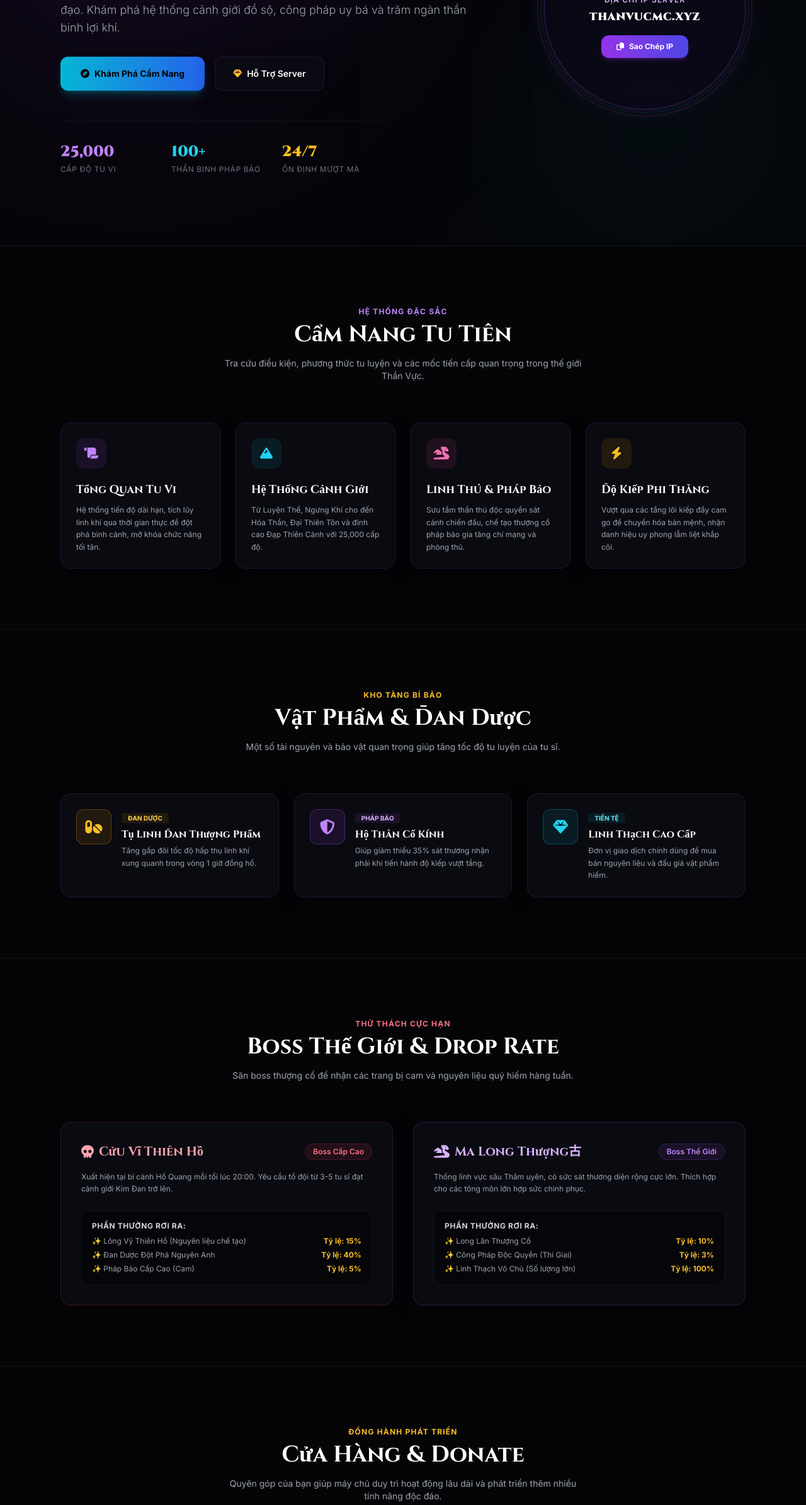
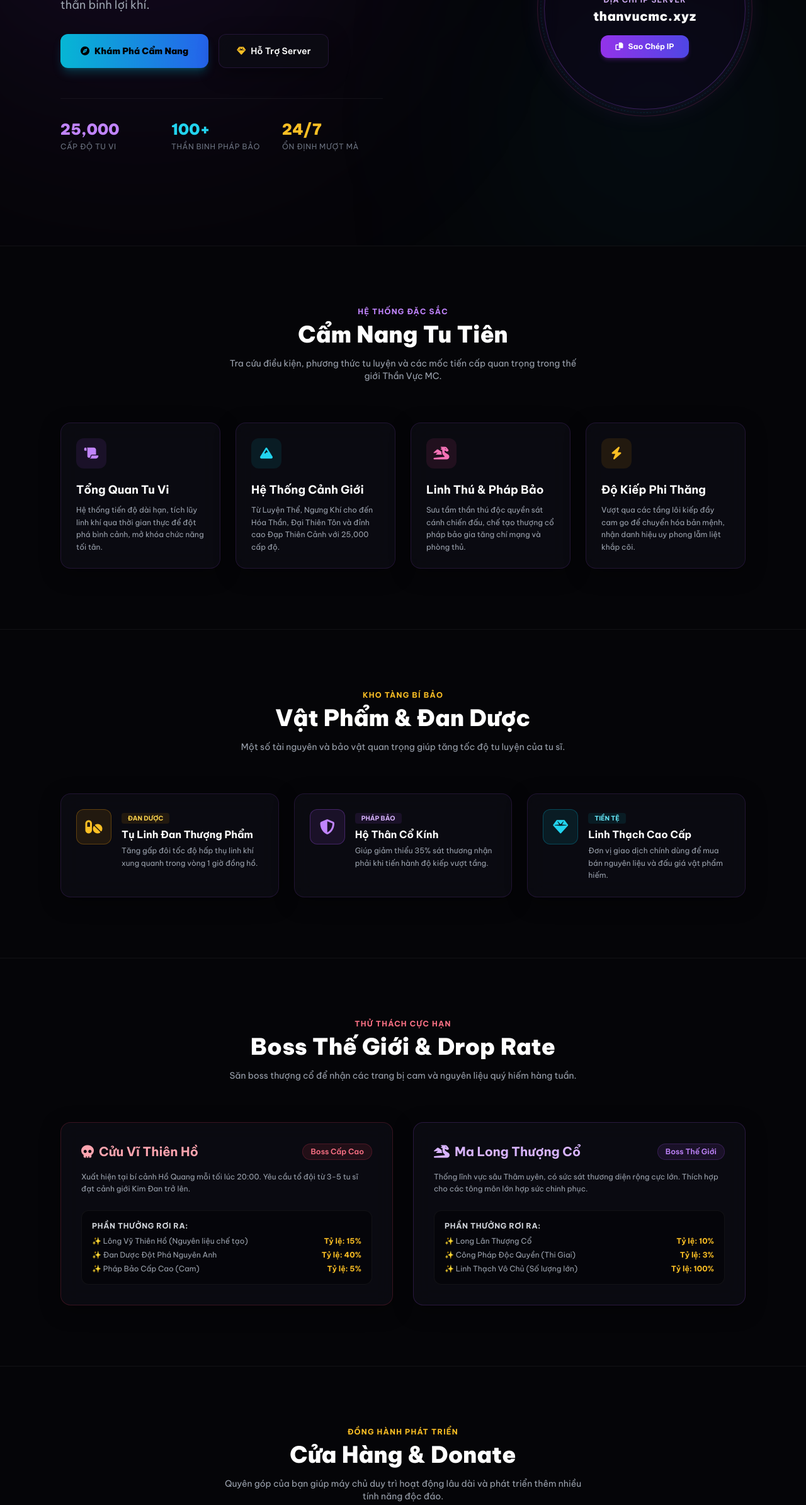
Before and after one commit to lowlamlop-droid/thanvucmc.github.io, a plain HTML site: page index.html in a window 1280 px wide. Shown: the part 410-2800 px from the top of the page at 63% size. Drawn offline with nearby package versions, Linux system fonts and the light colour scheme.

Commit message:
Update index.html

```diff
--- a/index.html
+++ b/index.html
@@ -6,10 +6,9 @@
     <title>Thần Vực MC - Minecraft Tu Tiên</title>
     <script src="https://cdn.tailwindcss.com"></script>
     <link rel="stylesheet" href="https://cdnjs.cloudflare.com/ajax/libs/font-awesome/6.4.0/css/all.min.css">
-    <link href="https://fonts.googleapis.com/css2?family=Cinzel:wght@600;700;900&family=Inter:wght@300;400;500;600;700&display=swap" rel="stylesheet">
+    <link href="https://fonts.googleapis.com/css2?family=Be+Vietnam+Pro:wght@400;500;600;700;900&display=swap" rel="stylesheet">
     <style>
-        body { font-family: 'Inter', sans-serif; background-color: #050508; color: #d1d5db; overflow-x: hidden; }
-        .title-font { font-family: 'Cinzel', serif; }
+        body { font-family: 'Be Vietnam Pro', sans-serif; background-color: #050508; color: #d1d5db; overflow-x: hidden; }
         .glass-card { background: rgba(13, 13, 20, 0.75); backdrop-filter: blur(16px); border: 1px solid rgba(168, 85, 247, 0.15); box-shadow: 0 8px 32px 0 rgba(0, 0, 0, 0.37); }
         .glass-card:hover { border-color: rgba(168, 85, 247, 0.4); box-shadow: 0 8px 32px 0 rgba(168, 85, 247, 0.15); }
         .glow-text { text-shadow: 0 0 25px rgba(168, 85, 247, 0.6); }
@@ -26,9 +25,9 @@
     <!-- Header / Navbar -->
     <header class="fixed top-0 left-0 w-full z-50 bg-[#050508]/85 backdrop-blur-xl border-b border-purple-500/10 px-6 lg:px-16 py-4 flex justify-between items-center transition-all duration-300">
         <div class="flex items-center gap-3">
-            <img src="logo.png" alt="Thần Vực Logo" class="w-10 h-10 rounded-xl object-cover border border-purple-400/30 shadow-lg shadow-purple-900/50">
-            <span class="title-font text-2xl font-black bg-gradient-to-r from-purple-400 via-pink-400 to-amber-300 bg-clip-text text-transparent tracking-wider">
-                THẦN VỰC
+            <img src="logo.png" alt="Thần Vực MC Logo" class="w-10 h-10 rounded-xl object-cover border border-purple-400/30 shadow-lg shadow-purple-900/50">
+            <span class="text-2xl font-black bg-gradient-to-r from-purple-400 via-pink-400 to-amber-300 bg-clip-text text-transparent tracking-wider">
+                THẦN VỰC MC
             </span>
         </div>
 
@@ -57,8 +56,8 @@
             <span class="inline-flex items-center gap-2 bg-purple-500/10 text-purple-300 px-4 py-1.5 rounded-full text-xs font-semibold uppercase tracking-widest mb-6 border border-purple-500/25 shadow-inner">
                 <span class="w-2 h-2 rounded-full bg-emerald-400 animate-pulse"></span> Server Minecraft Tu Tiên Thế Hệ Mới
             </span>
-            <h1 class="title-font text-5xl lg:text-7xl font-black tracking-tight mb-6 text-white glow-text">
-                THẦN VỰC <span class="bg-gradient-to-r from-purple-400 to-pink-500 bg-clip-text text-transparent">NETWORK</span>
+            <h1 class="text-5xl lg:text-7xl font-black tracking-tight mb-6 text-white glow-text">
+                THẦN VỰC <span class="bg-gradient-to-r from-purple-400 to-pink-500 bg-clip-text text-transparent">MC</span>
             </h1>
             <p class="text-gray-400 text-base lg:text-lg mb-8 leading-relaxed font-light">
                 Hành trình nghịch thiên cải mệnh, từ phàm nhân vô danh bước lên đỉnh cao đại đạo. Khám phá hệ thống cảnh giới đồ sộ, công pháp uy bá và trăm ngàn thần binh lợi khí.
@@ -75,15 +74,15 @@
             <!-- Quick Stats Bar -->
             <div class="grid grid-cols-3 gap-4 mt-12 pt-8 border-t border-white/5 max-w-lg">
                 <div>
-                    <p class="text-2xl font-black title-font text-purple-400">25,000</p>
+                    <p class="text-2xl font-black text-purple-400">25,000</p>
                     <p class="text-xs text-gray-500 uppercase tracking-wider mt-1">Cấp Độ Tu Vi</p>
                 </div>
                 <div>
-                    <p class="text-2xl font-black title-font text-cyan-400">100+</p>
+                    <p class="text-2xl font-black text-cyan-400">100+</p>
                     <p class="text-xs text-gray-500 uppercase tracking-wider mt-1">Thần Binh Pháp Bảo</p>
                 </div>
                 <div>
-                    <p class="text-2xl font-black title-font text-amber-400">24/7</p>
+                    <p class="text-2xl font-black text-amber-400">24/7</p>
                     <p class="text-xs text-gray-500 uppercase tracking-wider mt-1">Ổn Định Mượt Mà</p>
                 </div>
             </div>
@@ -95,9 +94,9 @@
                 <div class="absolute inset-0 rounded-full border border-pink-500/20 scale-110 animate-spin" style="animation-duration: 20s;"></div>
                 <div class="absolute inset-0 rounded-full border border-dashed border-cyan-500/20 scale-125 animate-spin" style="animation-duration: 30s; animation-direction: reverse;"></div>
                 <div class="text-center p-6 z-10">
-                    <img src="logo.png" alt="Thần Vực Logo" class="w-12 h-12 rounded-full object-cover mx-auto mb-2 border border-purple-400/40 shadow-md">
+                    <img src="logo.png" alt="Thần Vực MC Logo" class="w-12 h-12 rounded-full object-cover mx-auto mb-2 border border-purple-400/40 shadow-md">
                     <p class="text-xs text-purple-300 uppercase tracking-widest font-semibold">Địa Chỉ IP Server</p>
-                    <p class="title-font text-xl font-black text-white mt-1 tracking-wide">thanvucmc.xyz</p>
+                    <p class="text-xl font-black text-white mt-1 tracking-wide">thanvucmc.xyz</p>
                     <button onclick="navigator.clipboard.writeText('thanvucmc.xyz'); alert('Đã sao chép IP thanvucmc.xyz thành công!');" class="mt-4 bg-gradient-to-r from-purple-600 to-indigo-600 hover:from-purple-500 hover:to-indigo-500 text-white font-bold text-xs px-6 py-2.5 rounded-xl transition shadow-md shadow-purple-900/50 flex items-center gap-2 mx-auto">
                         <i class="fa-solid fa-copy"></i> Sao Chép IP
                     </button>
@@ -110,8 +109,8 @@
     <section id="tinhnang" class="py-24 px-6 lg:px-24 max-w-7xl mx-auto border-t border-white/5">
         <div class="text-center mb-16">
             <p class="text-xs text-purple-400 font-bold uppercase tracking-widest mb-2">Hệ Thống Đặc Sắc</p>
-            <h2 class="title-font text-3xl lg:text-4xl font-bold text-white mb-4">Cẩm Nang Tu Tiên</h2>
-            <p class="text-gray-400 text-sm max-w-xl mx-auto">Tra cứu điều kiện, phương thức tu luyện và các mốc tiến cấp quan trọng trong thế giới Thần Vực.</p>
+            <h2 class="text-3xl lg:text-4xl font-black text-white mb-4">Cẩm Nang Tu Tiên</h2>
+            <p class="text-gray-400 text-sm max-w-xl mx-auto">Tra cứu điều kiện, phương thức tu luyện và các mốc tiến cấp quan trọng trong thế giới Thần Vực MC.</p>
         </div>
 
         <div class="grid md:grid-cols-2 lg:grid-cols-4 gap-6">
@@ -119,7 +118,7 @@
                 <div class="w-12 h-12 bg-purple-500/10 rounded-xl flex items-center justify-center text-purple-400 text-xl mb-5 group-hover:scale-110 group-hover:bg-purple-500 group-hover:text-white transition duration-300">
                     <i class="fa-solid fa-scroll"></i>
                 </div>
-                <h3 class="title-font font-bold text-lg text-white mb-2">Tổng Quan Tu Vi</h3>
+                <h3 class="font-bold text-lg text-white mb-2">Tổng Quan Tu Vi</h3>
                 <p class="text-gray-400 text-xs leading-relaxed">
                     Hệ thống tiến độ dài hạn, tích lũy linh khí qua thời gian thực để đột phá bình cảnh, mở khóa chức năng tối tân.
                 </p>
@@ -128,7 +127,7 @@
                 <div class="w-12 h-12 bg-cyan-500/10 rounded-xl flex items-center justify-center text-cyan-400 text-xl mb-5 group-hover:scale-110 group-hover:bg-cyan-500 group-hover:text-black transition duration-300">
                     <i class="fa-solid fa-mountain"></i>
                 </div>
-                <h3 class="title-font font-bold text-lg text-white mb-2">Hệ Thống Cảnh Giới</h3>
+                <h3 class="font-bold text-lg text-white mb-2">Hệ Thống Cảnh Giới</h3>
                 <p class="text-gray-400 text-xs leading-relaxed">
                     Từ Luyện Thể, Ngưng Khí cho đến Hóa Thần, Đại Thiên Tôn và đỉnh cao Đạp Thiên Cảnh với 25,000 cấp độ.
                 </p>
@@ -137,7 +136,7 @@
                 <div class="w-12 h-12 bg-pink-500/10 rounded-xl flex items-center justify-center text-pink-400 text-xl mb-5 group-hover:scale-110 group-hover:bg-pink-500 group-hover:text-white transition duration-300">
                     <i class="fa-solid fa-dragon"></i>
                 </div>
-                <h3 class="title-font font-bold text-lg text-white mb-2">Linh Thú & Pháp Bảo</h3>
+                <h3 class="font-bold text-lg text-white mb-2">Linh Thú & Pháp Bảo</h3>
                 <p class="text-gray-400 text-xs leading-relaxed">
                     Sưu tầm thần thú độc quyền sát cánh chiến đấu, chế tạo thượng cổ pháp bảo gia tăng chí mạng và phòng thủ.
                 </p>
@@ -146,7 +145,7 @@
                 <div class="w-12 h-12 bg-amber-500/10 rounded-xl flex items-center justify-center text-amber-400 text-xl mb-5 group-hover:scale-110 group-hover:bg-amber-500 group-hover:text-black transition duration-300">
                     <i class="fa-solid fa-bolt"></i>
                 </div>
-                <h3 class="title-font font-bold text-lg text-white mb-2">Độ Kiếp Phi Thăng</h3>
+                <h3 class="font-bold text-lg text-white mb-2">Độ Kiếp Phi Thăng</h3>
                 <p class="text-gray-400 text-xs leading-relaxed">
                     Vượt qua các tầng lôi kiếp đầy cam go để chuyển hóa bản mệnh, nhận danh hiệu uy phong lẫm liệt khắp cõi.
                 </p>
@@ -158,7 +157,7 @@
     <section id="vatpham" class="py-24 px-6 lg:px-24 max-w-7xl mx-auto border-t border-white/5">
         <div class="text-center mb-16">
             <p class="text-xs text-amber-400 font-bold uppercase tracking-widest mb-2">Kho Tàng Bí Bảo</p>
-            <h2 class="title-font text-3xl lg:text-4xl font-bold text-white mb-4">Vật Phẩm & Đan Dược</h2>
+            <h2 class="text-3xl lg:text-4xl font-black text-white mb-4">Vật Phẩm & Đan Dược</h2>
             <p class="text-gray-400 text-sm max-w-xl mx-auto">Một số tài nguyên và bảo vật quan trọng giúp tăng tốc độ tu luyện của tu sĩ.</p>
         </div>
 
@@ -169,7 +168,7 @@
                 </div>
                 <div>
                     <span class="text-[10px] bg-amber-500/10 text-amber-300 px-2.5 py-0.5 rounded font-bold uppercase">Đan Dược</span>
-                    <h3 class="title-font font-bold text-base text-white mt-1 mb-1">Tụ Linh Đan Thượng Phẩm</h3>
+                    <h3 class="font-bold text-base text-white mt-1 mb-1">Tụ Linh Đan Thượng Phẩm</h3>
                     <p class="text-gray-400 text-xs leading-relaxed">Tăng gấp đôi tốc độ hấp thụ linh khí xung quanh trong vòng 1 giờ đồng hồ.</p>
                 </div>
             </div>
@@ -179,7 +178,7 @@
                 </div>
                 <div>
                     <span class="text-[10px] bg-purple-500/10 text-purple-300 px-2.5 py-0.5 rounded font-bold uppercase">Pháp Bảo</span>
-                    <h3 class="title-font font-bold text-base text-white mt-1 mb-1">Hộ Thân Cổ Kính</h3>
+                    <h3 class="font-bold text-base text-white mt-1 mb-1">Hộ Thân Cổ Kính</h3>
                     <p class="text-gray-400 text-xs leading-relaxed">Giúp giảm thiểu 35% sát thương nhận phải khi tiến hành độ kiếp vượt tầng.</p>
                 </div>
             </div>
@@ -189,7 +188,7 @@
                 </div>
                 <div>
                     <span class="text-[10px] bg-cyan-500/10 text-cyan-300 px-2.5 py-0.5 rounded font-bold uppercase">Tiền Tệ</span>
-                    <h3 class="title-font font-bold text-base text-white mt-1 mb-1">Linh Thạch Cao Cấp</h3>
+                    <h3 class="font-bold text-base text-white mt-1 mb-1">Linh Thạch Cao Cấp</h3>
                     <p class="text-gray-400 text-xs leading-relaxed">Đơn vị giao dịch chính dùng để mua bán nguyên liệu và đấu giá vật phẩm hiếm.</p>
                 </div>
             </div>
@@ -200,14 +199,14 @@
     <section id="boss" class="py-24 px-6 lg:px-24 max-w-7xl mx-auto border-t border-white/5">
         <div class="text-center mb-16">
             <p class="text-xs text-rose-400 font-bold uppercase tracking-widest mb-2">Thử Thách Cực Hạn</p>
-            <h2 class="title-font text-3xl lg:text-4xl font-bold text-white mb-4">Boss Thế Giới & Drop Rate</h2>
+            <h2 class="text-3xl lg:text-4xl font-black text-white mb-4">Boss Thế Giới & Drop Rate</h2>
             <p class="text-gray-400 text-sm max-w-xl mx-auto">Săn boss thượng cổ để nhận các trang bị cam và nguyên liệu quý hiếm hàng tuần.</p>
         </div>
 
         <div class="grid md:grid-cols-2 gap-8">
             <div class="glass-card p-8 rounded-2xl border-rose-500/20">
                 <div class="flex items-center justify-between mb-4">
-                    <h3 class="title-font font-bold text-xl text-rose-300 flex items-center gap-2">
+                    <h3 class="font-bold text-xl text-rose-300 flex items-center gap-2">
                         <i class="fa-solid fa-skull"></i> Cửu Vĩ Thiên Hồ
                     </h3>
                     <span class="text-xs bg-rose-500/10 text-rose-400 px-3 py-1 rounded-full border border-rose-500/20 font-semibold">Boss Cấp Cao</span>
@@ -225,8 +224,8 @@
 
             <div class="glass-card p-8 rounded-2xl border-purple-500/20">
                 <div class="flex items-center justify-between mb-4">
-                    <h3 class="title-font font-bold text-xl text-purple-300 flex items-center gap-2">
-                        <i class="fa-solid fa-dragon"></i> Ma Long Thượng古
+                    <h3 class="font-bold text-xl text-purple-300 flex items-center gap-2">
+                        <i class="fa-solid fa-dragon"></i> Ma Long Thượng Cổ
                     </h3>
                     <span class="text-xs bg-purple-500/10 text-purple-400 px-3 py-1 rounded-full border border-purple-500/20 font-semibold">Boss Thế Giới</span>
                 </div>
@@ -247,12 +246,12 @@
     <section id="cuahang" class="py-24 px-6 lg:px-24 max-w-7xl mx-auto border-t border-white/5">
         <div class="text-center mb-16">
             <p class="text-xs text-amber-400 font-bold uppercase tracking-widest mb-2">Đồng Hành Phát Triển</p>
-            <h2 class="title-font text-3xl lg:text-4xl font-bold text-white mb-4">Cửa Hàng & Donate</h2>
+            <h2 class="text-3xl lg:text-4xl font-black text-white mb-4">Cửa Hàng & Donate</h2>
             <p class="text-gray-400 text-sm max-w-xl mx-auto">Quyên góp của bạn giúp máy chủ duy trì hoạt động lâu dài và phát triển thêm nhiều tính năng độc đáo.</p>
         </div>
 
         <div class="glass-card p-8 lg:p-12 rounded-3xl max-w-4xl mx-auto text-center border-amber-500/30 glow-box">
-            <h3 class="title-font text-2xl font-bold text-amber-300 mb-2">Mốc Hỗ Trợ Nhận Linh Thạch</h3>
+            <h3 class="text-2xl font-black text-amber-300 mb-2">Mốc Hỗ Trợ Nhận Linh Thạch</h3>
             <p class="text-gray-400 text-xs mb-8">Quy đổi tự động qua hệ thống Discord tự động hoặc liên hệ trực tiếp Admin.</p>
 
             <div class="grid grid-cols-2 sm:grid-cols-4 gap-4 text-left mb-8">
@@ -290,7 +289,7 @@
     <section id="congdong" class="py-24 px-6 lg:px-24 max-w-7xl mx-auto border-t border-white/5">
         <div class="text-center mb-16">
             <p class="text-xs text-purple-400 font-bold uppercase tracking-widest mb-2">Mạng Xã Hội</p>
-            <h2 class="title-font text-3xl lg:text-4xl font-bold text-white mb-4">Cộng Đồng Thần Vực</h2>
+            <h2 class="text-3xl lg:text-4xl font-black text-white mb-4">Cộng Đồng Thần Vực MC</h2>
             <p class="text-gray-400 text-sm max-w-xl mx-auto">Tham gia ngay các nền tảng để không bỏ lỡ giftcode và thông báo cập nhật mới nhất.</p>
         </div>
 
@@ -299,7 +298,7 @@
                 <div class="w-14 h-14 bg-indigo-500/10 rounded-2xl flex items-center justify-center mx-auto mb-5 text-indigo-400 text-2xl group-hover:scale-110 group-hover:bg-indigo-500 group-hover:text-white transition duration-300">
                     <i class="fa-brands fa-discord"></i>
                 </div>
-                <h3 class="title-font font-bold text-lg text-white mb-2">Discord Chính Thức</h3>
+                <h3 class="font-bold text-lg text-white mb-2">Discord Chính Thức</h3>
                 <p class="text-gray-400 text-xs leading-relaxed">Hỗ trợ báo lỗi, tra cứu thông tin game, giao lưu trò chuyện cùng cộng đồng tu sĩ 24/7.</p>
             </a>
 
@@ -307,7 +306,7 @@
                 <div class="w-14 h-14 bg-blue-500/10 rounded-2xl flex items-center justify-center mx-auto mb-5 text-blue-400 text-2xl group-hover:scale-110 group-hover:bg-blue-500 group-hover:text-white transition duration-300">
                     <i class="fa-brands fa-facebook"></i>
                 </div>
-                <h3 class="title-font font-bold text-lg text-white mb-2">Fanpage Facebook</h3>
+                <h3 class="font-bold text-lg text-white mb-2">Fanpage Facebook</h3>
                 <p class="text-gray-400 text-xs leading-relaxed">Cập nhật tin tức sự kiện mới nhất, event phát code trải nghiệm mỗi tuần cho tân thủ.</p>
             </div>
 
@@ -315,7 +314,7 @@
                 <div class="w-14 h-14 bg-pink-500/10 rounded-2xl flex items-center justify-center mx-auto mb-5 text-pink-400 text-2xl group-hover:scale-110 group-hover:bg-pink-500 group-hover:text-white transition duration-300">
                     <i class="fa-brands fa-tiktok"></i>
                 </div>
-                <h3 class="title-font font-bold text-lg text-white mb-2">Kênh TikTok Video</h3>
+                <h3 class="font-bold text-lg text-white mb-2">Kênh TikTok Video</h3>
                 <p class="text-gray-400 text-xs leading-relaxed">Xem những thước phim highlight độ kiếp, săn boss nghẹt thở và khoảnh khắc độc lạ trong game.</p>
             </div>
         </div>
@@ -324,7 +323,7 @@
     <!-- Footer -->
     <footer class="text-center py-12 border-t border-white/5 text-gray-500 text-xs tracking-wider bg-[#030305]">
         <div class="max-w-7xl mx-auto px-6 flex flex-col sm:flex-row items-center justify-between gap-4">
-            <p>&copy; 2026 Thần Vực Network. All rights reserved.</p>
+            <p>&copy; 2026 Thần Vực MC. All rights reserved.</p>
             <p class="text-purple-400 font-semibold">Server IP: thanvucmc.xyz</p>
         </div>
     </footer>
```
